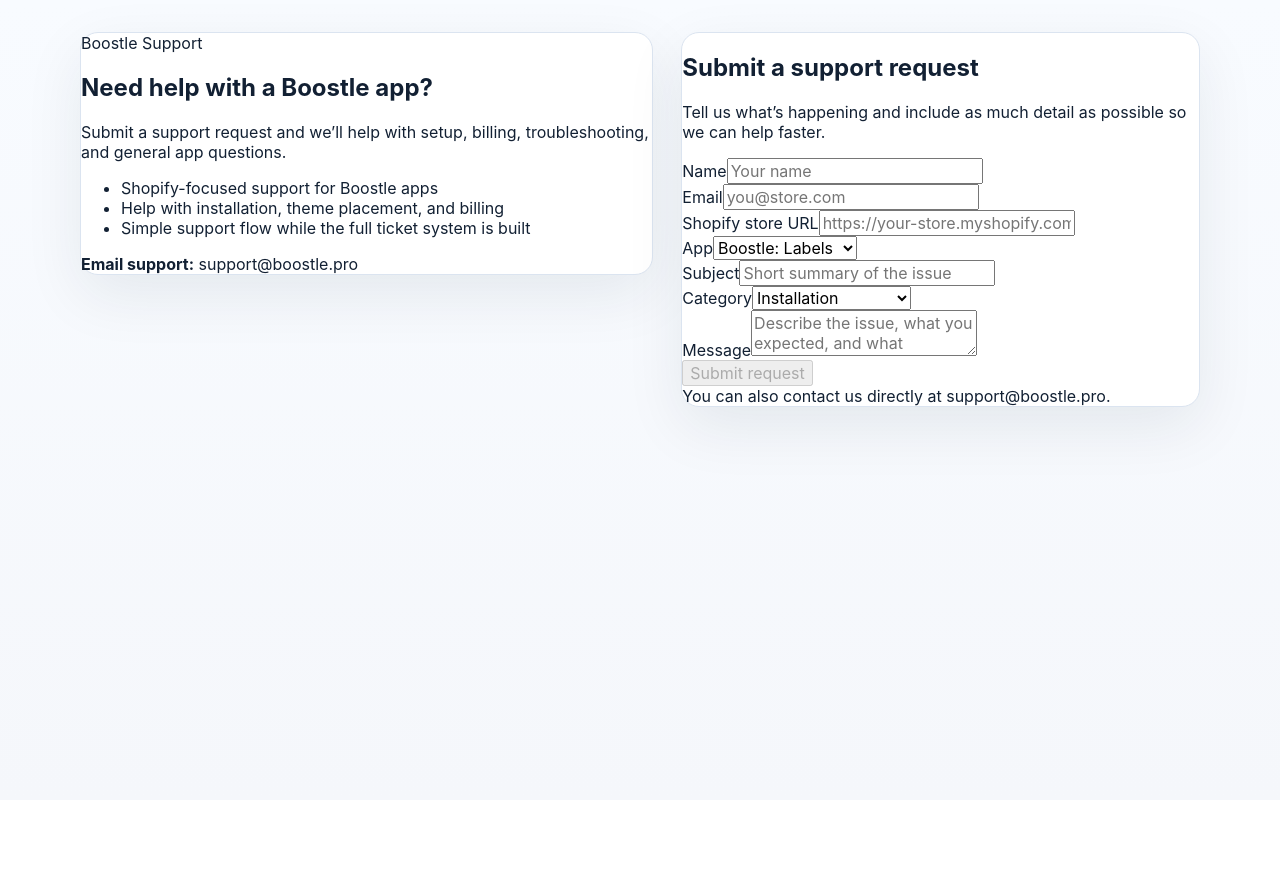
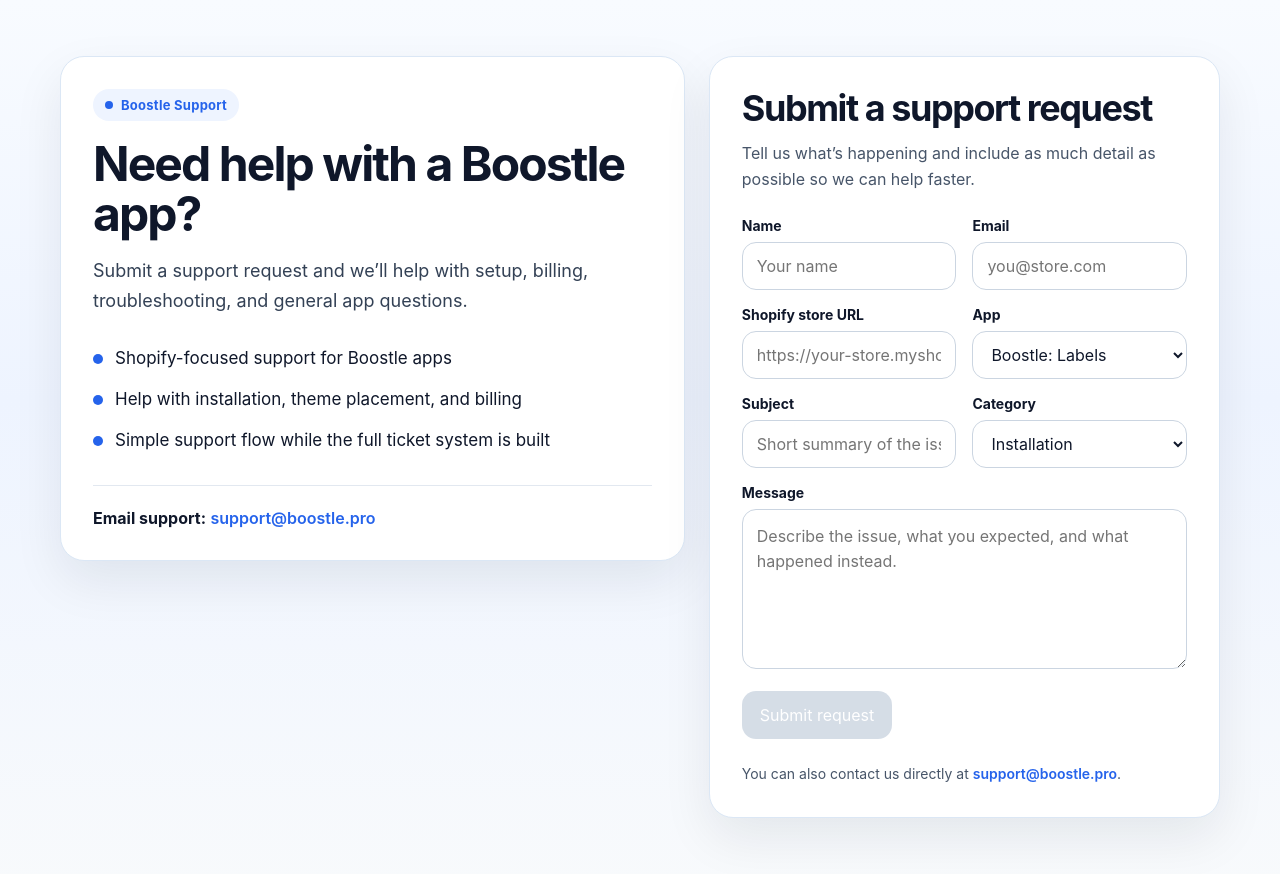
Before and after one commit to invigoratedlifestyle-dev/app.boostle.pro, a Next.js app: page / in a window 1280 px wide. Shown: the top 874 px of the page. Before the commit the page ends 800 px from the top, so only its background shows below. Built offline with nearby package versions, Linux system fonts and the light colour scheme.

Commit message:
fix: Support page styling

```diff
--- a/app/page.tsx
+++ b/app/page.tsx
@@ -46,14 +46,14 @@
   });
 
   const canSubmit = useMemo(() => {
-    return (
+    return Boolean(
       form.name.trim() &&
         form.email.trim() &&
         form.storeUrl.trim() &&
         form.appName.trim() &&
         form.subject.trim() &&
         form.category.trim() &&
-      form.message.trim()
+        form.message.trim(),
     );
   }, [form]);
 
@@ -132,104 +132,322 @@
   }
 
   return (
-    <main className="page-shell">
-      <div className="container">
-        <section className="hero">
-          <div className="card hero-copy">
-            <div className="eyebrow">Boostle Support</div>
+    <main
+      style={{
+        minHeight: "100vh",
+        background:
+          "linear-gradient(180deg, #f8fbff 0%, #eef4ff 45%, #f8fafc 100%)",
+      }}
+    >
+      <div
+        style={{
+          maxWidth: 1200,
+          margin: "0 auto",
+          padding: "56px 20px 72px",
+        }}
+      >
+        <section
+          style={{
+            display: "grid",
+            gridTemplateColumns: "minmax(0, 1.1fr) minmax(360px, 0.9fr)",
+            gap: 24,
+            alignItems: "start",
+          }}
+        >
+          <div
+            style={{
+              background: "#ffffff",
+              border: "1px solid #dbe7f5",
+              borderRadius: 24,
+              padding: 32,
+              boxShadow: "0 20px 50px rgba(15, 23, 42, 0.08)",
+            }}
+          >
+            <div
+              style={{
+                display: "inline-flex",
+                alignItems: "center",
+                gap: 8,
+                padding: "8px 12px",
+                borderRadius: 999,
+                background: "#eef4ff",
+                color: "#2563eb",
+                fontSize: 13,
+                fontWeight: 700,
+                letterSpacing: "0.02em",
+                marginBottom: 18,
+              }}
+            >
+              <span
+                style={{
+                  width: 8,
+                  height: 8,
+                  borderRadius: 999,
+                  background: "#2563eb",
+                  display: "inline-block",
+                }}
+              />
+              Boostle Support
+            </div>
 
-            <h1>Need help with a Boostle app?</h1>
+            <h1
+              style={{
+                margin: "0 0 16px",
+                fontSize: "clamp(2rem, 4vw, 3rem)",
+                lineHeight: 1.05,
+                letterSpacing: "-0.04em",
+                color: "#0f172a",
+              }}
+            >
+              Need help with a Boostle app?
+            </h1>
 
-            <p className="lead">
+            <p
+              style={{
+                margin: 0,
+                fontSize: 18,
+                lineHeight: 1.7,
+                color: "#334155",
+                maxWidth: 720,
+              }}
+            >
               Submit a support request and we’ll help with setup, billing,
               troubleshooting, and general app questions.
             </p>
 
-            <ul className="trust-list">
-              <li>
-                <span className="trust-dot" />
-                <span>Shopify-focused support for Boostle apps</span>
-              </li>
-              <li>
-                <span className="trust-dot" />
-                <span>Help with installation, theme placement, and billing</span>
-              </li>
-              <li>
-                <span className="trust-dot" />
-                <span>Simple support flow while the full ticket system is built</span>
-              </li>
-            </ul>
+            <div
+              style={{
+                display: "grid",
+                gap: 14,
+                marginTop: 28,
+              }}
+            >
+              {[
+                "Shopify-focused support for Boostle apps",
+                "Help with installation, theme placement, and billing",
+                "Simple support flow while the full ticket system is built",
+              ].map((item) => (
+                <div
+                  key={item}
+                  style={{
+                    display: "flex",
+                    alignItems: "flex-start",
+                    gap: 12,
+                    color: "#0f172a",
+                    fontSize: 17,
+                    lineHeight: 1.6,
+                  }}
+                >
+                  <span
+                    style={{
+                      width: 10,
+                      height: 10,
+                      borderRadius: 999,
+                      background: "#2563eb",
+                      marginTop: 9,
+                      flexShrink: 0,
+                    }}
+                  />
+                  <span>{item}</span>
+                </div>
+              ))}
+            </div>
 
-            <div className="support-email">
-              <strong>Email support:</strong>{" "}
-              <a href={`mailto:${supportEmail}`}>{supportEmail}</a>
+            <div
+              style={{
+                marginTop: 30,
+                paddingTop: 22,
+                borderTop: "1px solid #e2e8f0",
+                fontSize: 16,
+                color: "#334155",
+              }}
+            >
+              <strong style={{ color: "#0f172a" }}>Email support:</strong>{" "}
+              <a
+                href={`mailto:${supportEmail}`}
+                style={{
+                  color: "#2563eb",
+                  textDecoration: "none",
+                  fontWeight: 600,
+                }}
+              >
+                {supportEmail}
+              </a>
             </div>
           </div>
 
-          <div className="card form-card">
-            <h2>Submit a support request</h2>
-            <p>
+          <div
+            style={{
+              background: "#ffffff",
+              border: "1px solid #dbe7f5",
+              borderRadius: 24,
+              padding: 32,
+              boxShadow: "0 20px 50px rgba(15, 23, 42, 0.08)",
+            }}
+          >
+            <h2
+              style={{
+                margin: "0 0 12px",
+                fontSize: 36,
+                lineHeight: 1.08,
+                letterSpacing: "-0.04em",
+                color: "#0f172a",
+              }}
+            >
+              Submit a support request
+            </h2>
+
+            <p
+              style={{
+                margin: "0 0 24px",
+                fontSize: 16,
+                lineHeight: 1.65,
+                color: "#475569",
+              }}
+            >
               Tell us what’s happening and include as much detail as possible so
               we can help faster.
             </p>
 
-            <form onSubmit={handleSubmit} noValidate>
-              <div className="form-grid">
-                <div className="field">
-                  <label className="label" htmlFor="name">
+            <form
+              onSubmit={handleSubmit}
+              noValidate
+              style={{ display: "grid", gap: 18 }}
+            >
+              <div
+                style={{
+                  display: "grid",
+                  gridTemplateColumns: "1fr 1fr",
+                  gap: 16,
+                }}
+              >
+                <div style={{ display: "grid", gap: 8 }}>
+                  <label
+                    htmlFor="name"
+                    style={{
+                      fontSize: 14,
+                      fontWeight: 700,
+                      color: "#0f172a",
+                    }}
+                  >
                     Name
                   </label>
                   <input
                     id="name"
-                    className="input"
                     type="text"
                     value={form.name}
                     onChange={(e) => updateField("name", e.target.value)}
                     placeholder="Your name"
                     required
+                    style={{
+                      width: "100%",
+                      height: 48,
+                      borderRadius: 14,
+                      border: "1px solid #cbd5e1",
+                      background: "#ffffff",
+                      color: "#0f172a",
+                      padding: "0 14px",
+                      font: "inherit",
+                      outline: "none",
+                      boxSizing: "border-box",
+                    }}
                   />
                 </div>
 
-                <div className="field">
-                  <label className="label" htmlFor="email">
+                <div style={{ display: "grid", gap: 8 }}>
+                  <label
+                    htmlFor="email"
+                    style={{
+                      fontSize: 14,
+                      fontWeight: 700,
+                      color: "#0f172a",
+                    }}
+                  >
                     Email
                   </label>
                   <input
                     id="email"
-                    className="input"
                     type="email"
                     value={form.email}
                     onChange={(e) => updateField("email", e.target.value)}
                     placeholder="you@store.com"
                     required
+                    style={{
+                      width: "100%",
+                      height: 48,
+                      borderRadius: 14,
+                      border: "1px solid #cbd5e1",
+                      background: "#ffffff",
+                      color: "#0f172a",
+                      padding: "0 14px",
+                      font: "inherit",
+                      outline: "none",
+                      boxSizing: "border-box",
+                    }}
                   />
                 </div>
 
-                <div className="field">
-                  <label className="label" htmlFor="storeUrl">
+                <div style={{ display: "grid", gap: 8 }}>
+                  <label
+                    htmlFor="storeUrl"
+                    style={{
+                      fontSize: 14,
+                      fontWeight: 700,
+                      color: "#0f172a",
+                    }}
+                  >
                     Shopify store URL
                   </label>
                   <input
                     id="storeUrl"
-                    className="input"
                     type="url"
                     value={form.storeUrl}
                     onChange={(e) => updateField("storeUrl", e.target.value)}
                     placeholder="https://your-store.myshopify.com"
                     required
+                    style={{
+                      width: "100%",
+                      height: 48,
+                      borderRadius: 14,
+                      border: "1px solid #cbd5e1",
+                      background: "#ffffff",
+                      color: "#0f172a",
+                      padding: "0 14px",
+                      font: "inherit",
+                      outline: "none",
+                      boxSizing: "border-box",
+                    }}
                   />
                 </div>
 
-                <div className="field">
-                  <label className="label" htmlFor="appName">
+                <div style={{ display: "grid", gap: 8 }}>
+                  <label
+                    htmlFor="appName"
+                    style={{
+                      fontSize: 14,
+                      fontWeight: 700,
+                      color: "#0f172a",
+                    }}
+                  >
                     App
                   </label>
                   <select
                     id="appName"
-                    className="select"
                     value={form.appName}
                     onChange={(e) => updateField("appName", e.target.value)}
                     required
+                    style={{
+                      width: "100%",
+                      height: 48,
+                      borderRadius: 14,
+                      border: "1px solid #cbd5e1",
+                      background: "#ffffff",
+                      color: "#0f172a",
+                      padding: "0 14px",
+                      font: "inherit",
+                      outline: "none",
+                      boxSizing: "border-box",
+                    }}
                   >
                     <option value="Boostle: Labels">Boostle: Labels</option>
                     <option value="Boostle Support">Boostle Support</option>
@@ -237,31 +455,67 @@
                   </select>
                 </div>
 
-                <div className="field">
-                  <label className="label" htmlFor="subject">
+                <div style={{ display: "grid", gap: 8 }}>
+                  <label
+                    htmlFor="subject"
+                    style={{
+                      fontSize: 14,
+                      fontWeight: 700,
+                      color: "#0f172a",
+                    }}
+                  >
                     Subject
                   </label>
                   <input
                     id="subject"
-                    className="input"
                     type="text"
                     value={form.subject}
                     onChange={(e) => updateField("subject", e.target.value)}
                     placeholder="Short summary of the issue"
                     required
+                    style={{
+                      width: "100%",
+                      height: 48,
+                      borderRadius: 14,
+                      border: "1px solid #cbd5e1",
+                      background: "#ffffff",
+                      color: "#0f172a",
+                      padding: "0 14px",
+                      font: "inherit",
+                      outline: "none",
+                      boxSizing: "border-box",
+                    }}
                   />
                 </div>
 
-                <div className="field">
-                  <label className="label" htmlFor="category">
+                <div style={{ display: "grid", gap: 8 }}>
+                  <label
+                    htmlFor="category"
+                    style={{
+                      fontSize: 14,
+                      fontWeight: 700,
+                      color: "#0f172a",
+                    }}
+                  >
                     Category
                   </label>
                   <select
                     id="category"
-                    className="select"
                     value={form.category}
                     onChange={(e) => updateField("category", e.target.value)}
                     required
+                    style={{
+                      width: "100%",
+                      height: 48,
+                      borderRadius: 14,
+                      border: "1px solid #cbd5e1",
+                      background: "#ffffff",
+                      color: "#0f172a",
+                      padding: "0 14px",
+                      font: "inherit",
+                      outline: "none",
+                      boxSizing: "border-box",
+                    }}
                   >
                     <option value="Installation">Installation</option>
                     <option value="Billing">Billing</option>
@@ -272,48 +526,114 @@
                   </select>
                 </div>
 
-                <div className="field full">
-                  <label className="label" htmlFor="message">
+                <div
+                  style={{
+                    display: "grid",
+                    gap: 8,
+                    gridColumn: "1 / -1",
+                  }}
+                >
+                  <label
+                    htmlFor="message"
+                    style={{
+                      fontSize: 14,
+                      fontWeight: 700,
+                      color: "#0f172a",
+                    }}
+                  >
                     Message
                   </label>
                   <textarea
                     id="message"
-                    className="textarea"
                     value={form.message}
                     onChange={(e) => updateField("message", e.target.value)}
                     placeholder="Describe the issue, what you expected, and what happened instead."
                     required
+                    style={{
+                      width: "100%",
+                      minHeight: 160,
+                      resize: "vertical",
+                      borderRadius: 14,
+                      border: "1px solid #cbd5e1",
+                      background: "#ffffff",
+                      color: "#0f172a",
+                      padding: "14px",
+                      font: "inherit",
+                      lineHeight: 1.6,
+                      outline: "none",
+                      boxSizing: "border-box",
+                    }}
                   />
                 </div>
               </div>
 
-              <div className="form-actions">
+              <div
+                style={{
+                  display: "flex",
+                  alignItems: "center",
+                  gap: 14,
+                  flexWrap: "wrap",
+                  marginTop: 4,
+                }}
+              >
                 <button
                   type="submit"
-                  className="button button-primary"
                   disabled={submitting || !canSubmit}
+                  style={{
+                    appearance: "none",
+                    border: 0,
+                    cursor: submitting || !canSubmit ? "not-allowed" : "pointer",
+                    borderRadius: 14,
+                    padding: "14px 18px",
+                    fontWeight: 700,
+                    background:
+                      submitting || !canSubmit ? "#cbd5e1" : "#2563eb",
+                    color: "#ffffff",
+                    font: "inherit",
+                    opacity: submitting || !canSubmit ? 0.8 : 1,
+                  }}
                 >
                   {submitting ? "Submitting..." : "Submit request"}
                 </button>
 
                 {status.message ? (
                   <span
-                    className={`status-text ${
+                    style={{
+                      fontSize: 14,
+                      fontWeight: 600,
+                      color:
                         status.type === "error"
-                        ? "status-error"
+                          ? "#b91c1c"
                           : status.type === "success"
-                          ? "status-success"
-                          : ""
-                    }`}
+                            ? "#15803d"
+                            : "#475569",
+                    }}
                   >
                     {status.message}
                   </span>
                 ) : null}
               </div>
 
-              <div className="footer-note">
+              <div
+                style={{
+                  fontSize: 14,
+                  lineHeight: 1.6,
+                  color: "#475569",
+                  paddingTop: 6,
+                }}
+              >
                 You can also contact us directly at{" "}
-                <a href={`mailto:${supportEmail}`}>{supportEmail}</a>.
+                <a
+                  href={`mailto:${supportEmail}`}
+                  style={{
+                    color: "#2563eb",
+                    textDecoration: "none",
+                    fontWeight: 600,
+                  }}
+                >
+                  {supportEmail}
+                </a>
+                .
               </div>
             </form>
           </div>
```
Lines whose indentation alone changed are shown as unchanged.
